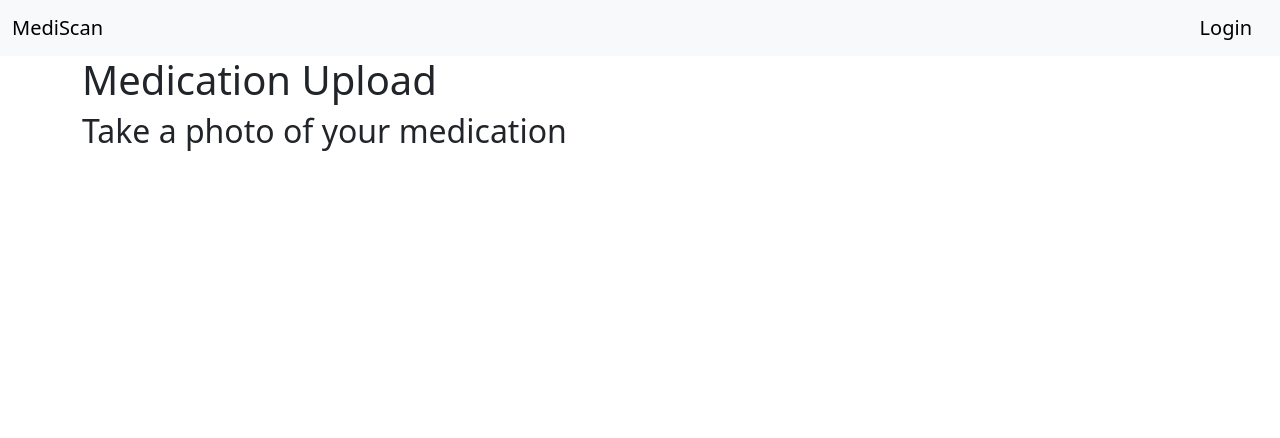
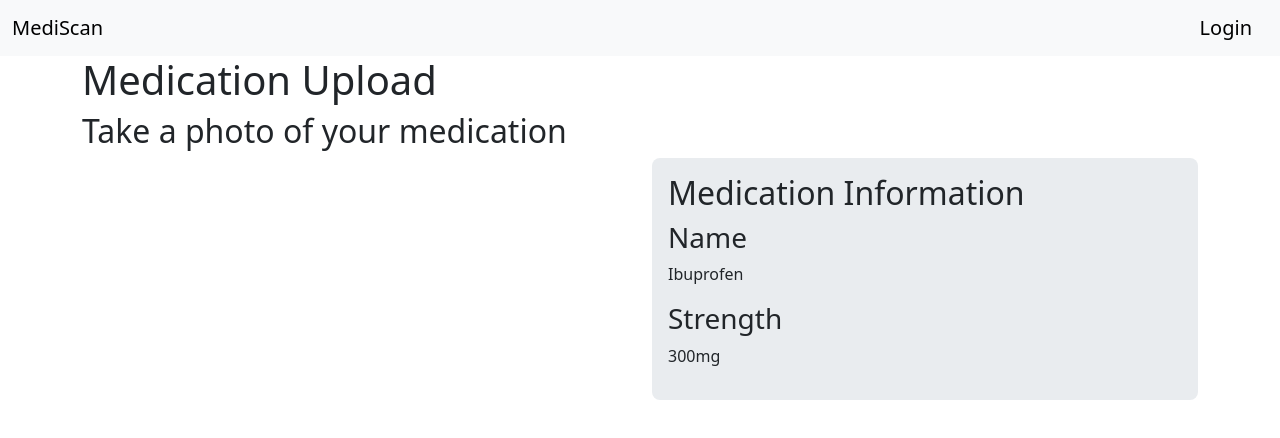
Before and after one commit to MetaWellConnect/wellConnect, a React (Vite) app in the folder frontend/: page /medication-upload in a window 1280 px wide. Shown: the top 438 px of the page. Built offline with nearby package versions, Linux system fonts and the light colour scheme; no server answers.

Commit message:
Adds MedicationInformationWidget to display strength and name of the medication

```diff
--- /dev/null
+++ b/frontend/src/Patient/PatientComponents/MedicationUploadPageComponents/MedicationInformationWidget.jsx
@@ -0,0 +1,17 @@
+function MedicationInformationWidget() {
+    return (
+        <>
+            <section className="medication-information-view bg-body-secondary rounded-3 p-3">
+                <h2>Medication Information</h2>
+
+                {/* This information is test data. The way this data will be handled has not yet been decided */}
+                <h3>Name</h3>
+                <p>Ibuprofen</p>
+                <h3>Strength</h3>
+                <p>300mg</p>
+            </section>
+        </>
+    );
+}
+
+export default MedicationInformationWidget;
--- a/frontend/src/Patient/pages/MedicationUploadPage.jsx
+++ b/frontend/src/Patient/pages/MedicationUploadPage.jsx
@@ -1,4 +1,5 @@
 import MedicationWebcam from "../PatientComponents/MedicationUploadPageComponents/MedicationCamera";
+import MedicationInformationWidget from "../PatientComponents/MedicationUploadPageComponents/MedicationInformationWidget";
 
 function MedicationUploadPage() {
     return(
@@ -12,7 +13,7 @@ function MedicationUploadPage() {
                 </div>
 
                 <div className="col">
-
+                    <MedicationInformationWidget />
                 </div>
             </div>
         </div>
```
